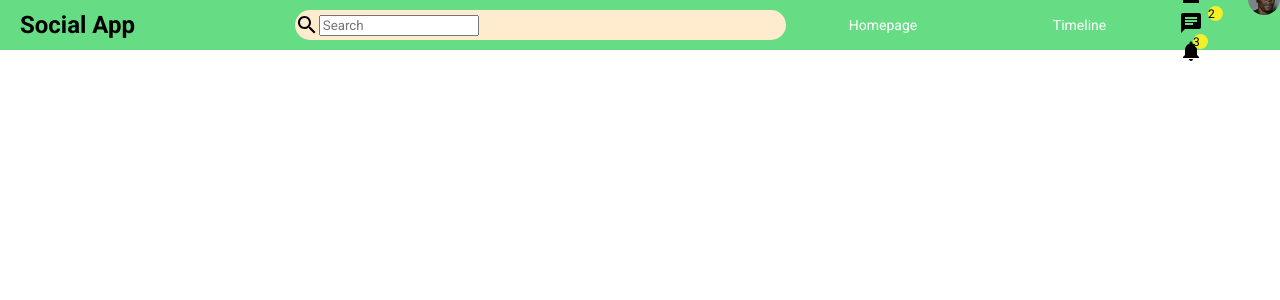
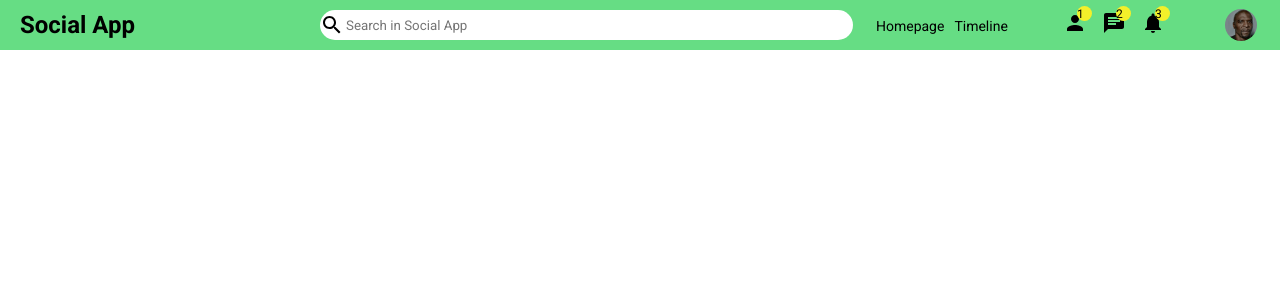
Before and after one commit to Musievska/socialApp, a React (Create React App) app in the folder client/: page / in a window 1280 px wide. Shown: the top 300 px of the page. Built offline with nearby package versions, Linux system fonts and the light colour scheme.

Commit message:
change topbar

```diff
--- a/client/src/components/topbar/Topbar.js
+++ b/client/src/components/topbar/Topbar.js
@@ -10,11 +10,12 @@ const Topbar = () => {
             </div>
             <div className='topbarCenter'>
                 <div className='searchBar'>
-                    <Search />
-                    <input placeholder='Search' className='searchInput' />
+                    <Search classname='searchIcon' />
+                    <input placeholder='Search in Social App' className='searchInput' />
                 </div>
             </div>
-            <div className='topbarRight'>
+            < div className='topbarRight'>
+                <div className='topbarLinks'>
                     <span className='topbarLink'>Homepage</span>
                     <span className='topbarLink'>Timeline</span>
                 </div>
@@ -22,16 +23,17 @@ const Topbar = () => {
                     <div className='topbarIconsItem'>
                         <Person />
                         <span className='topbarIconBadge'>1</span>
+                        </div>
                     <div className='topbarIconsItem'>
                         <Chat />
                         <span className='topbarIconBadge'>2</span>
+                    </div>
                     <div className='topbarIconsItem'>
                         <Notifications />
                         <span className='topbarIconBadge'>3</span>
                     </div>
                 </div>
-                </div>
-                <img src='/images/persons/terry.jpg' alt='' className='topbarImage'/>
+                <img src='/images/persons/terry.jpg' alt='' className='topbarImage' />
             </div>
         </div>
     );
--- a/client/src/components/topbar/topbar.css
+++ b/client/src/components/topbar/topbar.css
@@ -28,15 +28,20 @@
 .searchBar{
     width: 100%;
     height: 30px;
-    background-color: blanchedalmond;
+    background-color: white;
     border-radius: 30px;
     display: flex;
     align-items: center;
 }
 
+.searchInput {
+    border: none;
+    width: 70%;
+}
+
 .searchIcon{
-    font-size: 20pcx !important;
-    margin-left: 70%;
+    font-size: 20px !important;
+    margin-left: 10px;
 }
 
 .searchInput:focus{
@@ -48,7 +53,7 @@
     display: flex;
     align-items: center;
     justify-content: space-around;
-    color: white;
+    color: black;
 }
 
 .topbarLink{
@@ -60,6 +65,7 @@
 .topbarIcons{
     display: flex;
 }
+
 
 .topbarIconsItem{
     margin-right: 15px;
```
Lines whose indentation alone changed are shown as unchanged.
